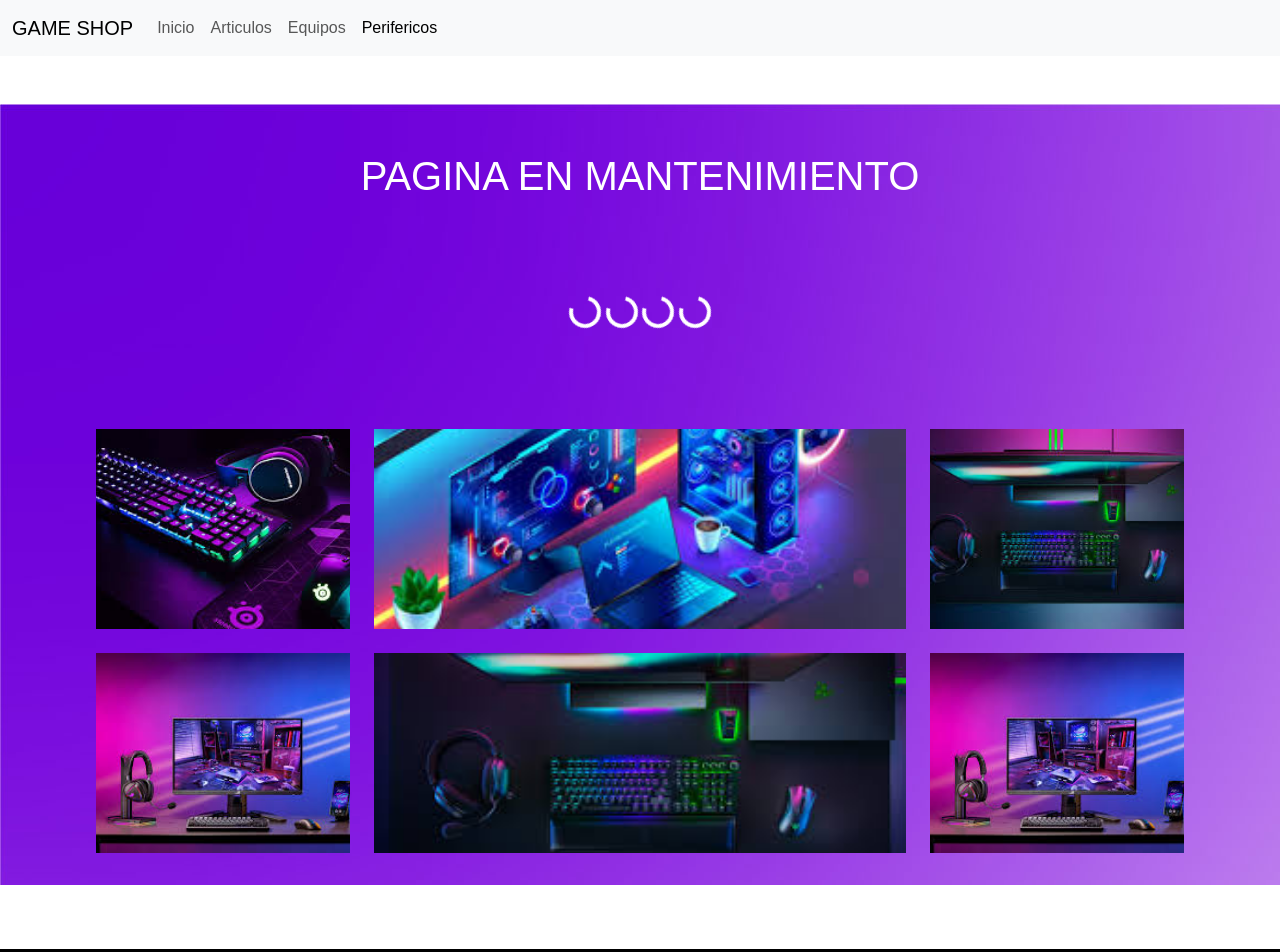
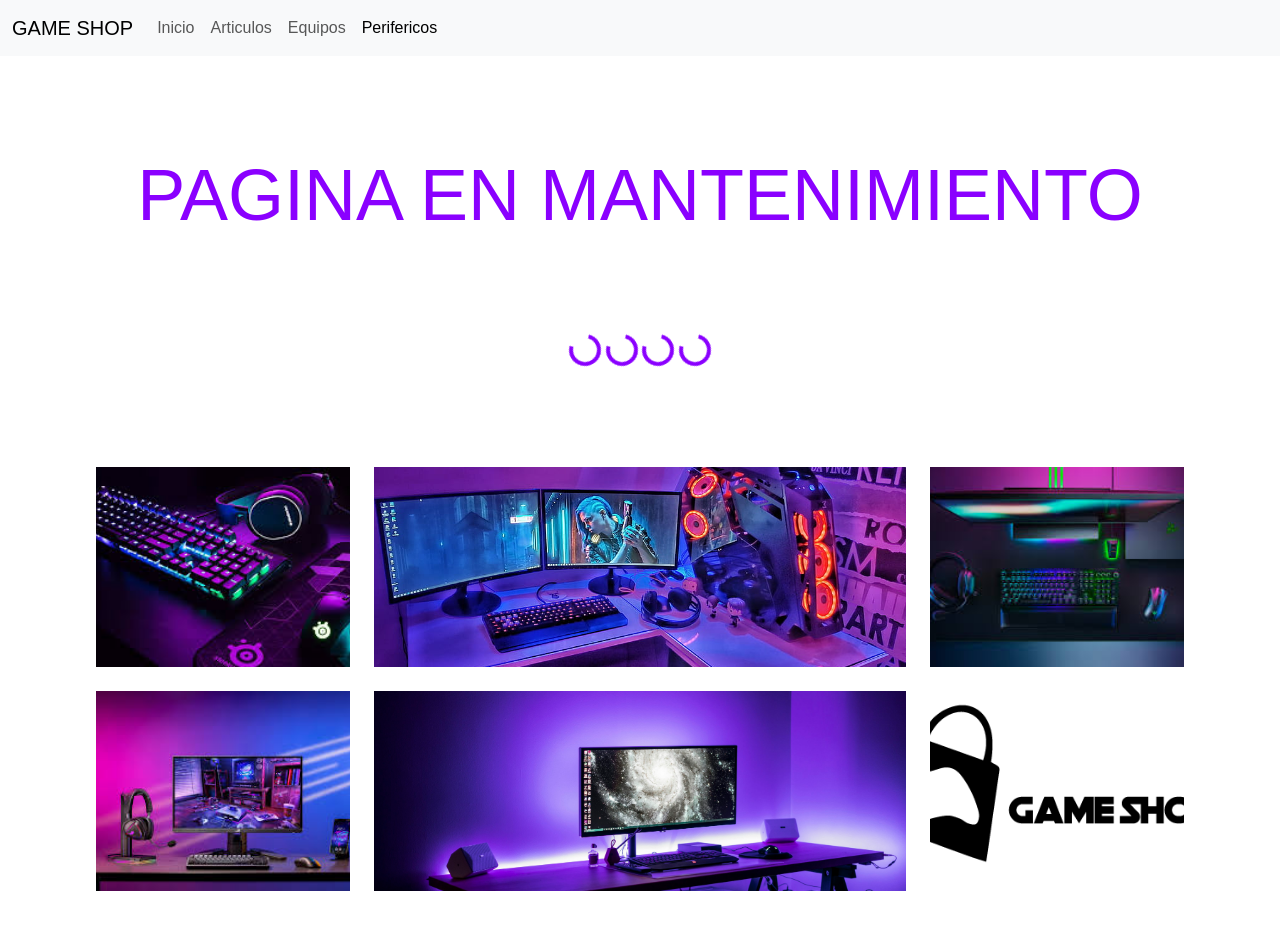
Before and after one commit to Horvat01/GameShop, a plain HTML site: page pages/index4.html in a window 1280 px wide. Shown: the top 952 px of the page. Drawn offline with nearby package versions, Linux system fonts and the light colour scheme; a web font is replaced by a local one.

Commit message:
grid-cambiosvariados

```diff
--- a/pages/index4.html
+++ b/pages/index4.html
@@ -20,7 +20,7 @@
 </head>
 
 <body>
-    <header class="text-light fixed-top position-relative mb-2">
+    <header class="text-light fixed-top position-relative mb-2 header-index4">
 
         <nav class="navbar navbar-expand-lg bg-body-tertiary w-100">
             <div class="container-fluid">
@@ -51,7 +51,7 @@
     </header>
 
     <main class="main-index4">
-        <h1 class="text-center m-5 p-5">PAGINA EN MANTENIMIENTO</h1>
+        <h1 class="text-center m-5 p-5 display-2">PAGINA EN MANTENIMIENTO</h1>
         <div class="spinner-border" role="status">
             <span class="visually-hidden">Loading...</span>
         </div>
@@ -72,7 +72,7 @@
             </article>
 
             <article class="carta destacada">
-                <img src="../img/foto2.jpg" alt="Imagen 1">
+                <img src="../img/foto8.jpg" alt="Imagen 1">
             </article>
 
             <article class="carta">
@@ -84,11 +84,11 @@
             </article>
 
             <article class="carta destacada">
-                <img src="../img/foto3.jpg" alt="Imagen 1">
+                <img src="../img/foto11.jpg" alt="Imagen 1">
             </article>
 
             <article class="carta">
-                <img src="../img/foto4.jpg" alt="Imagen 1">
+                <img src="../img/Untitled-1.png" alt="Imagen 1">
             </article>
 
         </section>
--- a/scss/styles.scss
+++ b/scss/styles.scss
@@ -208,7 +208,9 @@
 }
 
 /* TERCERA PAGINA */
-
+.page-link{
+    color: variables.$violeta-pleno;
+}
 @media (min-width: 480px) {
 
     .index-section3 .card img {
@@ -240,14 +242,14 @@
 }
 
 /* PAGINA CUATRO */
+.header-index4{
+    margin: 0;
+    padding: 0;
+}
 
 .main-index4 {
     text-align: center;
-    background-image: url(../img/gradient_2_16.jpg);
-    background-position: cover;
-    background-repeat: no-repeat;
-
-    color: variables.$blanco-full;
+    color: variables.$violeta-pleno;
 
 }
 
```
Also changed, not shown: pages/index2.html (+2 -2 lines), css/styles.css, img/foto11.jpg (added), img/foto8.jpg (added), img/gradient_2_16.jpg (deleted), 1 other file.
